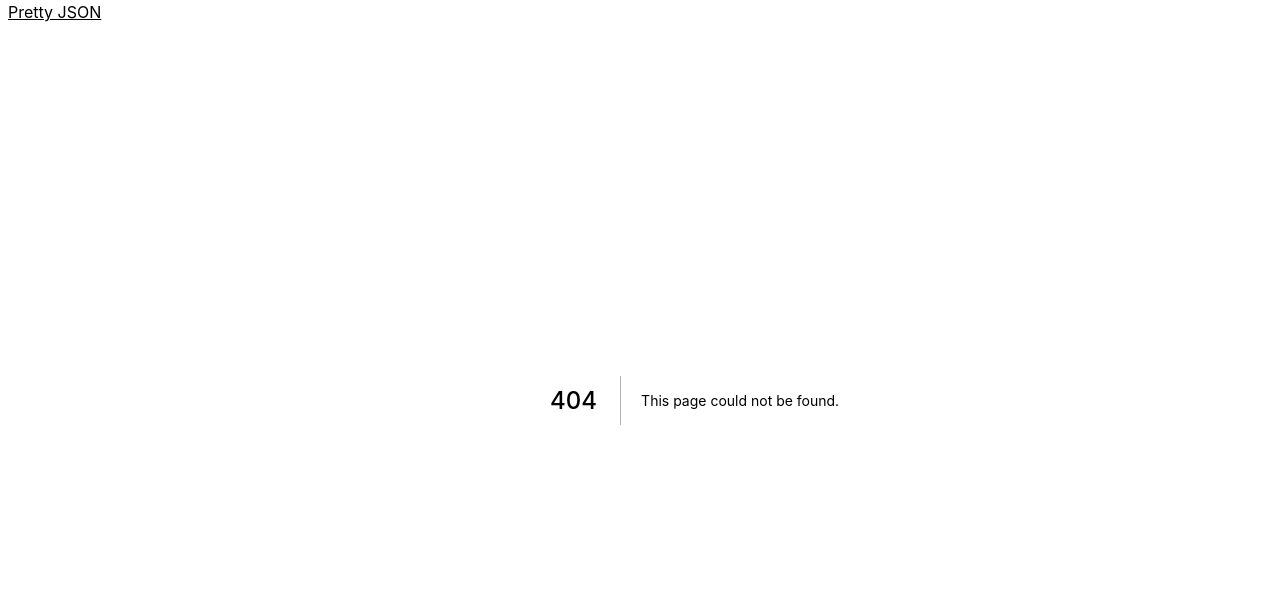
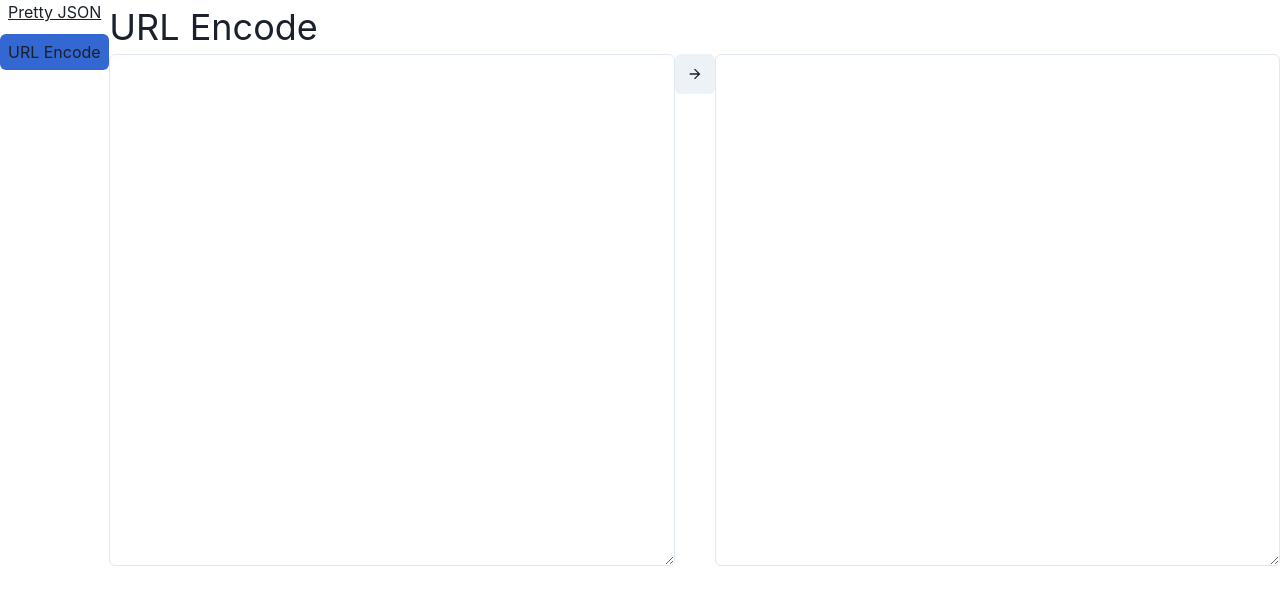
Before and after one commit to Uvacoder/aaa-tools-collect-tsx3, a Next.js app: page /url-encode in a window 1280 px wide. Before the commit this address had no page. Shown: the top 604 px of the page. Built offline with nearby package versions, Linux system fonts and the light colour scheme.

Commit message:
Add url encode

```diff
--- a/layout/DefaultLayout.tsx
+++ b/layout/DefaultLayout.tsx
@@ -22,9 +22,12 @@ export const DefaultLayout: React.FC = ({ children }) => {
 
 const Navigation = () => {
   const router = useRouter()
-  const pages = [{ name: 'Pretty JSON', path: '/pretty-json' }]
+  const pages = [
+    { name: 'Pretty JSON', path: '/pretty-json' },
+    { name: 'URL Encode', path: '/url-encode' },
+  ]
   return (
-    <List spacing="2">
+    <List spacing="4">
       {pages.map((page, idx) => {
         const current = router.pathname === page.path
         return (
--- /dev/null
+++ b/pages/url-encode.tsx
@@ -0,0 +1,34 @@
+import type { NextPage } from 'next'
+import { Box, Text, Flex, Textarea, Button, useToast } from '@chakra-ui/react'
+import { ArrowForwardIcon } from '@chakra-ui/icons'
+import React, { useState } from 'react'
+
+const UrlEncode: NextPage = () => {
+  const [input, setInput] = useState('')
+  const [output, setOutput] = useState('')
+
+  const handleInputChange = (e: React.ChangeEvent<HTMLTextAreaElement>) => {
+    let inputValue = e.target.value
+    setInput(inputValue)
+  }
+
+  const handleEncode = () => {
+    if (!input) return
+    const out = encodeURI(input)
+    setOutput(out)
+  }
+  return (
+    <Box>
+      <Text fontSize="4xl">URL Encode</Text>
+      <Flex>
+        <Textarea height="lg" onChange={handleInputChange} value={input} />
+        <Button onClick={handleEncode}>
+          <ArrowForwardIcon />
+        </Button>
+        <Textarea height="lg" value={output} />
+      </Flex>
+    </Box>
+  )
+}
+
+export default UrlEncode
```
